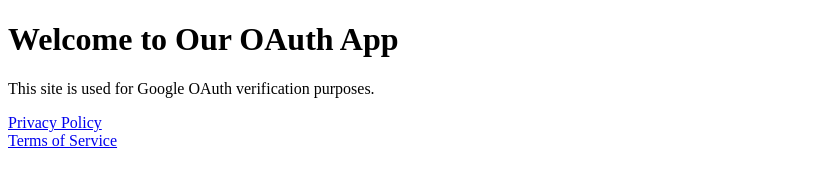
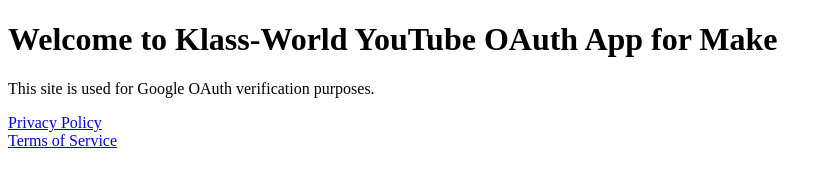
Before and after one commit to Klass-World/YouTube-OAUTH-to-Make, a plain HTML site: page index.html in a window 1280 px wide. Shown: the whole page, without its empty margins (0-832 px from the left). Drawn offline with Linux system fonts and the light colour scheme.

Commit message:
Update index.html

```diff
--- a/index.html
+++ b/index.html
@@ -4,10 +4,10 @@
 <head>
     <meta charset="UTF-8">
     <meta name="viewport" content="width=device-width, initial-scale=1.0">
-    <title>OAuth App Home</title>
+    <title>Klass-World YouTube OAuth App for Make Home</title>
 </head>
 <body>
-    <h1>Welcome to Our OAuth App</h1>
+    <h1>Welcome to Klass-World YouTube OAuth App for Make</h1>
     <p>This site is used for Google OAuth verification purposes.</p>
     <a href="privacy.html">Privacy Policy</a><br>
     <a href="terms.html">Terms of Service</a>
```
